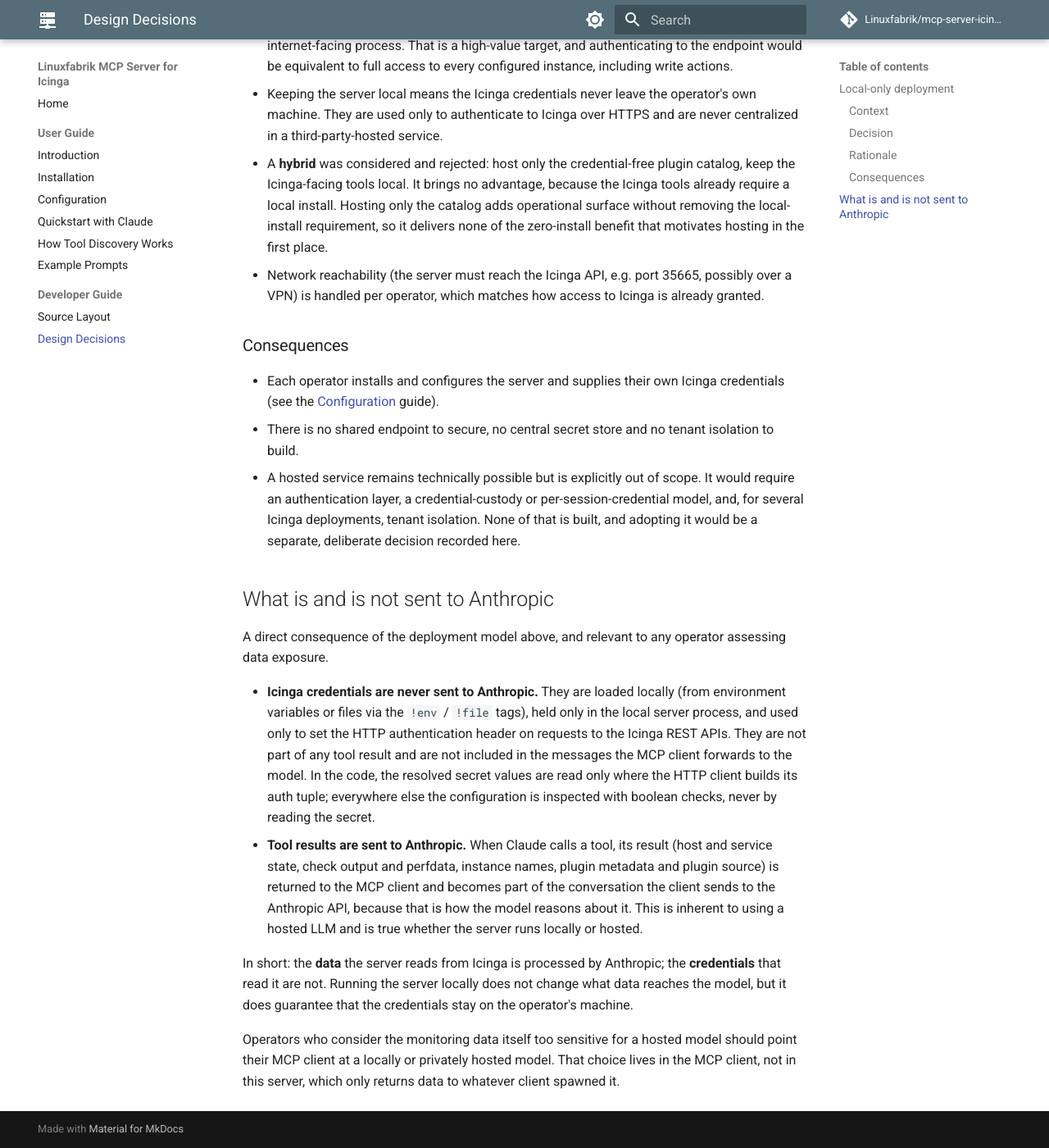
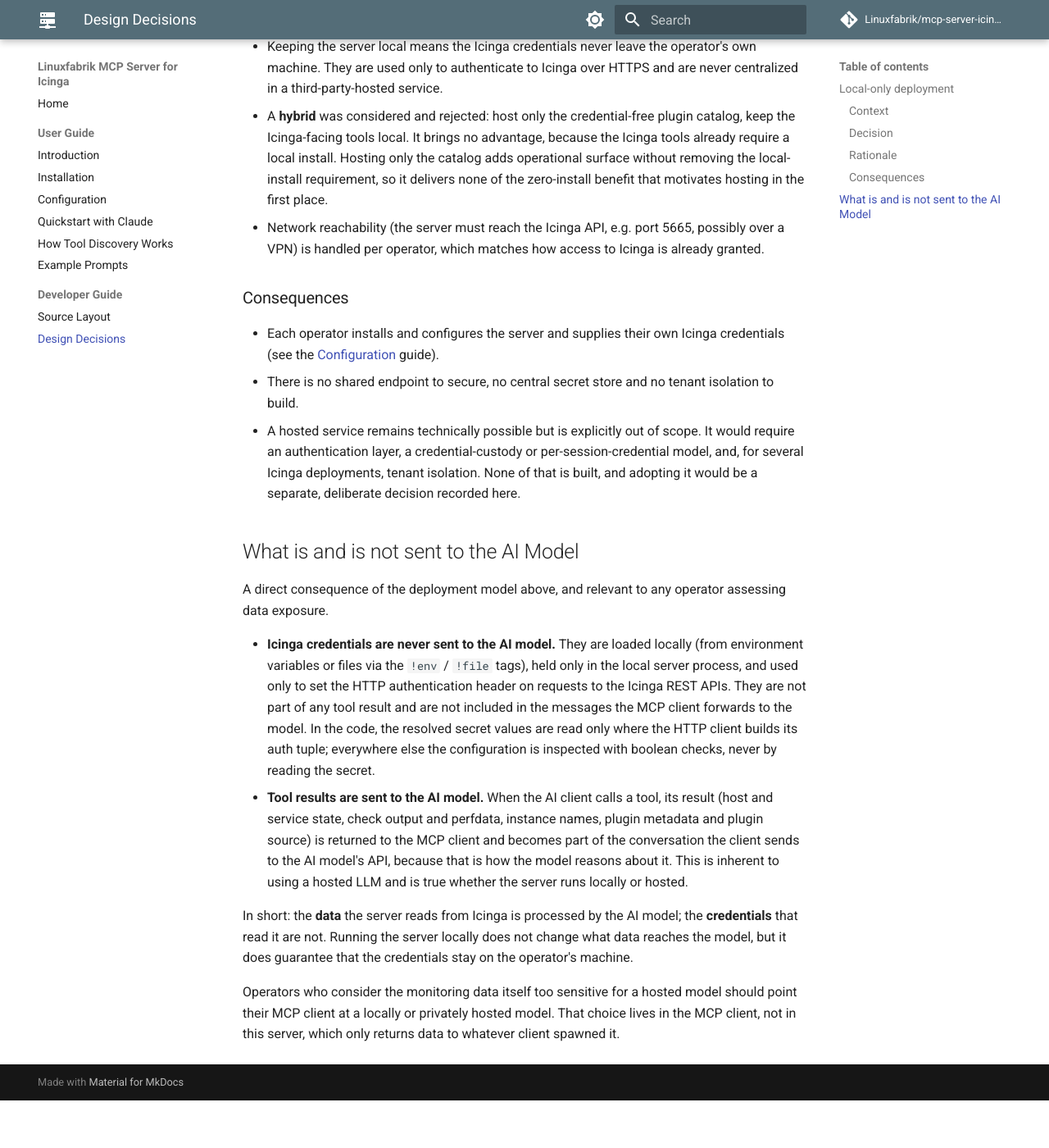
Before and after one commit to Linuxfabrik/mcp-server-icinga, an MkDocs documentation site: the page built from docs/developer-guide/02 - Design Decisions.md, in a window 1280 px wide and 1400 px high, scrolled down 937 px. Shown: the whole window at 82% size. Built offline with MkDocs 1.6.1 and Material for MkDocs 9.7.7, drawn with Linux system fonts in a browser that asks for light colours; comment, search, counter and statistics services are not loaded; after the commit the page ends 2279 px from its top, so only the background shows below that; some of the changed text lies outside the part shown.

Commit message:
docs: fix typo in design decisions data-flow note

```diff
--- a/docs/developer-guide/02 - Design Decisions.md
+++ b/docs/developer-guide/02 - Design Decisions.md
@@ -25,7 +23,7 @@
 - A hosted service would concentrate the Icinga credentials for every fronted instance in one internet-facing process. That is a high-value target, and authenticating to the endpoint would be equivalent to full access to every configured instance, including write actions.
 - Keeping the server local means the Icinga credentials never leave the operator's own machine. They are used only to authenticate to Icinga over HTTPS and are never centralized in a third-party-hosted service.
 - A **hybrid** was considered and rejected: host only the credential-free plugin catalog, keep the Icinga-facing tools local. It brings no advantage, because the Icinga tools already require a local install. Hosting only the catalog adds operational surface without removing the local-install requirement, so it delivers none of the zero-install benefit that motivates hosting in the first place.
-- Network reachability (the server must reach the Icinga API, e.g. port 35665, possibly over a VPN) is handled per operator, which matches how access to Icinga is already granted.
+- Network reachability (the server must reach the Icinga API, e.g. port 5665, possibly over a VPN) is handled per operator, which matches how access to Icinga is already granted.
 
 ### Consequences
 
@@ -34,13 +32,13 @@
 - A hosted service remains technically possible but is explicitly out of scope. It would require an authentication layer, a credential-custody or per-session-credential model, and, for several Icinga deployments, tenant isolation. None of that is built, and adopting it would be a separate, deliberate decision recorded here.
 
 
-## What is and is not sent to Anthropic
+## What is and is not sent to the AI Model
 
 A direct consequence of the deployment model above, and relevant to any operator assessing data exposure.
 
-- **Icinga credentials are never sent to Anthropic.** They are loaded locally (from environment variables or files via the `!env` / `!file` tags), held only in the local server process, and used only to set the HTTP authentication header on requests to the Icinga REST APIs. They are not part of any tool result and are not included in the messages the MCP client forwards to the model. In the code, the resolved secret values are read only where the HTTP client builds its auth tuple; everywhere else the configuration is inspected with boolean checks, never by reading the secret.
-- **Tool results are sent to Anthropic.** When Claude calls a tool, its result (host and service state, check output and perfdata, instance names, plugin metadata and plugin source) is returned to the MCP client and becomes part of the conversation the client sends to the Anthropic API, because that is how the model reasons about it. This is inherent to using a hosted LLM and is true whether the server runs locally or hosted.
+- **Icinga credentials are never sent to the AI model.** They are loaded locally (from environment variables or files via the `!env` / `!file` tags), held only in the local server process, and used only to set the HTTP authentication header on requests to the Icinga REST APIs. They are not part of any tool result and are not included in the messages the MCP client forwards to the model. In the code, the resolved secret values are read only where the HTTP client builds its auth tuple; everywhere else the configuration is inspected with boolean checks, never by reading the secret.
+- **Tool results are sent to the AI model.** When the AI client calls a tool, its result (host and service state, check output and perfdata, instance names, plugin metadata and plugin source) is returned to the MCP client and becomes part of the conversation the client sends to the AI model's API, because that is how the model reasons about it. This is inherent to using a hosted LLM and is true whether the server runs locally or hosted.
 
-In short: the **data** the server reads from Icinga is processed by Anthropic; the **credentials** that read it are not. Running the server locally does not change what data reaches the model, but it does guarantee that the credentials stay on the operator's machine.
+In short: the **data** the server reads from Icinga is processed by the AI model; the **credentials** that read it are not. Running the server locally does not change what data reaches the model, but it does guarantee that the credentials stay on the operator's machine.
 
 Operators who consider the monitoring data itself too sensitive for a hosted model should point their MCP client at a locally or privately hosted model. That choice lives in the MCP client, not in this server, which only returns data to whatever client spawned it.
```
Also changed, not shown: other parts of docs/developer-guide/02 - Design Decisions.md (+0 -2 lines).
